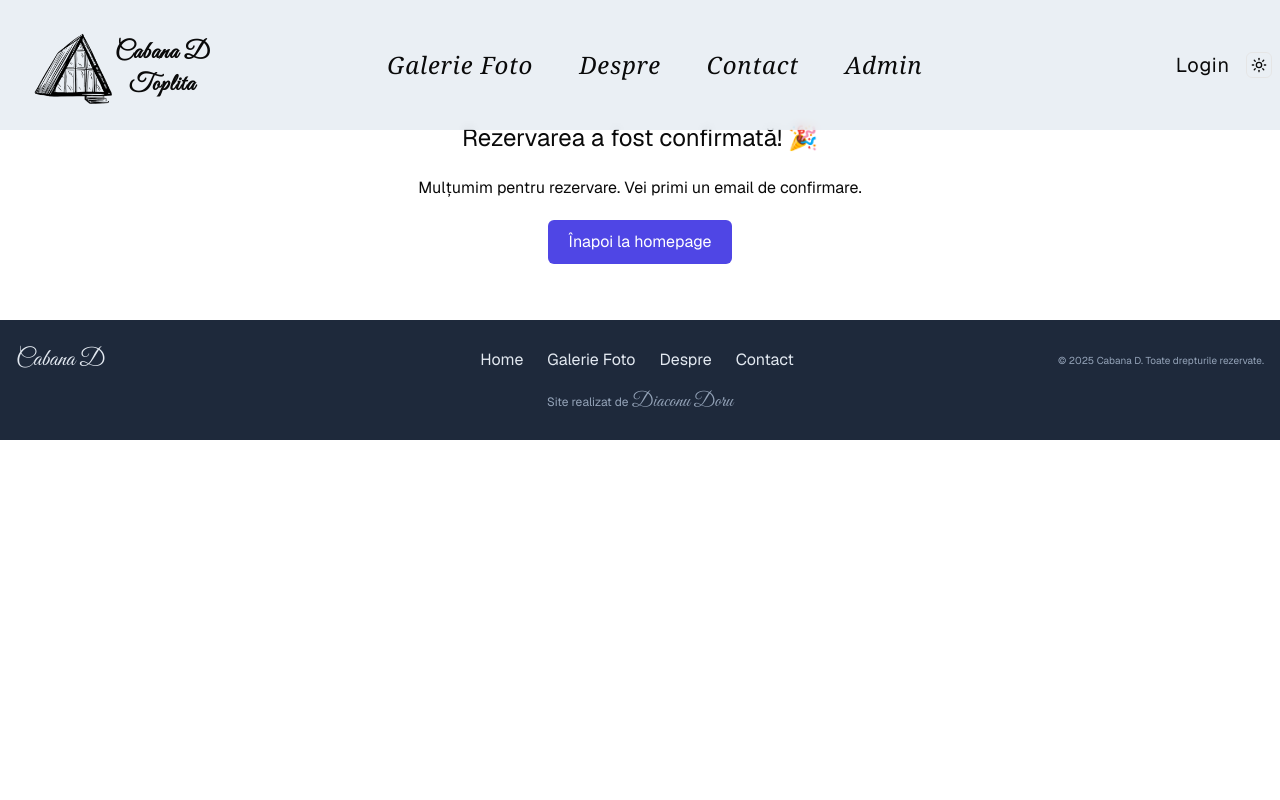
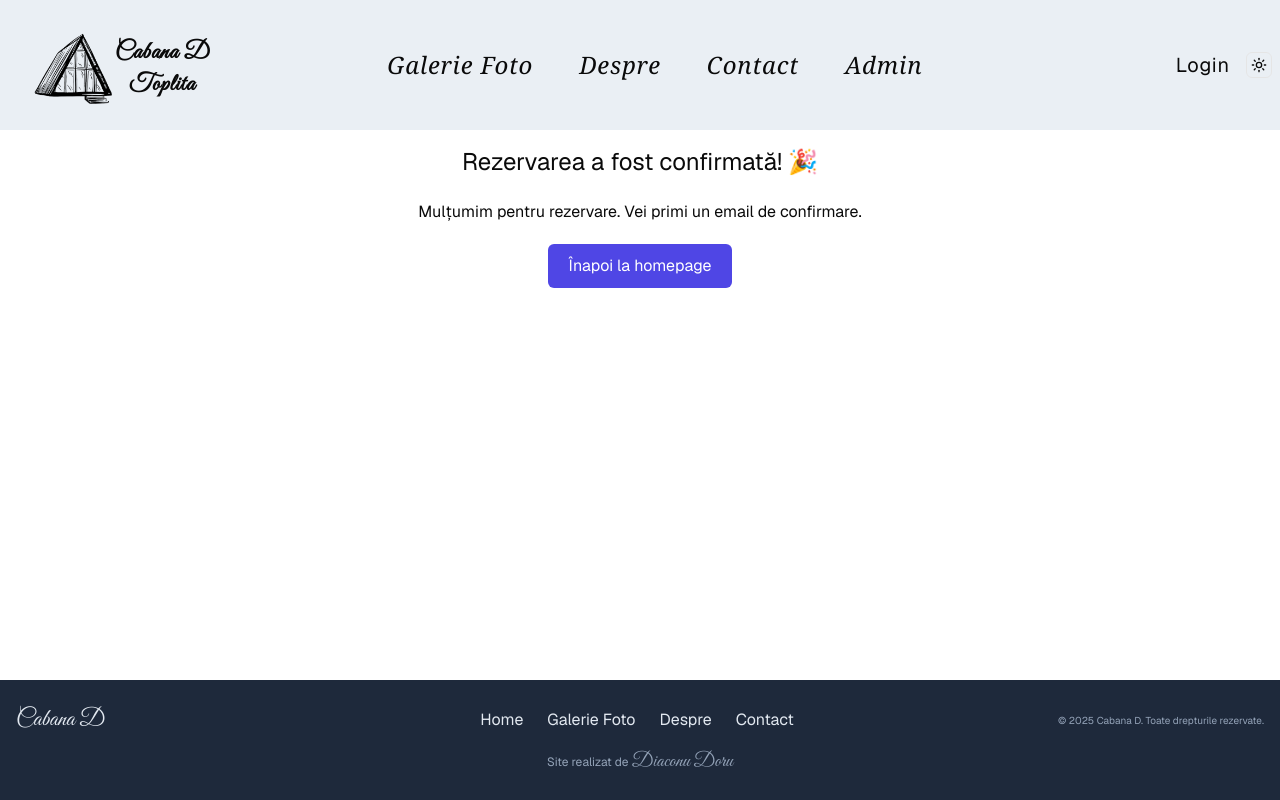
Before and after one commit to dorudia/cabana-d-toplita, a Next.js app: page /success in a window 1280 px wide. Built offline with nearby package versions, Linux system fonts and the light colour scheme; no server answers; a web font is replaced by a local one.

Commit message:
Success Cancel page styling.

```diff
--- a/app/cancel/page.js
+++ b/app/cancel/page.js
@@ -5,7 +5,7 @@ export default function CancelPage() {
   const router = useRouter();
 
   return (
-    <div style={{ padding: "40px", textAlign: "center", paddingTop: "120px" }}>
+    <div className="h-[calc(100vh-280px)] mt-36 text-center">
       <h1 style={{ fontSize: "24px", marginBottom: "20px" }}>
         Plata a fost anulată ❌
       </h1>
--- a/app/success/page.js
+++ b/app/success/page.js
@@ -5,7 +5,7 @@ export default function SuccessPage() {
   const router = useRouter();
 
   return (
-    <div style={{ padding: "40px", textAlign: "center", paddingTop: "120px" }}>
+    <div className="h-[calc(100vh-280px)] mt-36 text-center">
       <h1 style={{ fontSize: "24px", marginBottom: "20px" }}>
         Rezervarea a fost confirmată! 🎉
       </h1>
```
